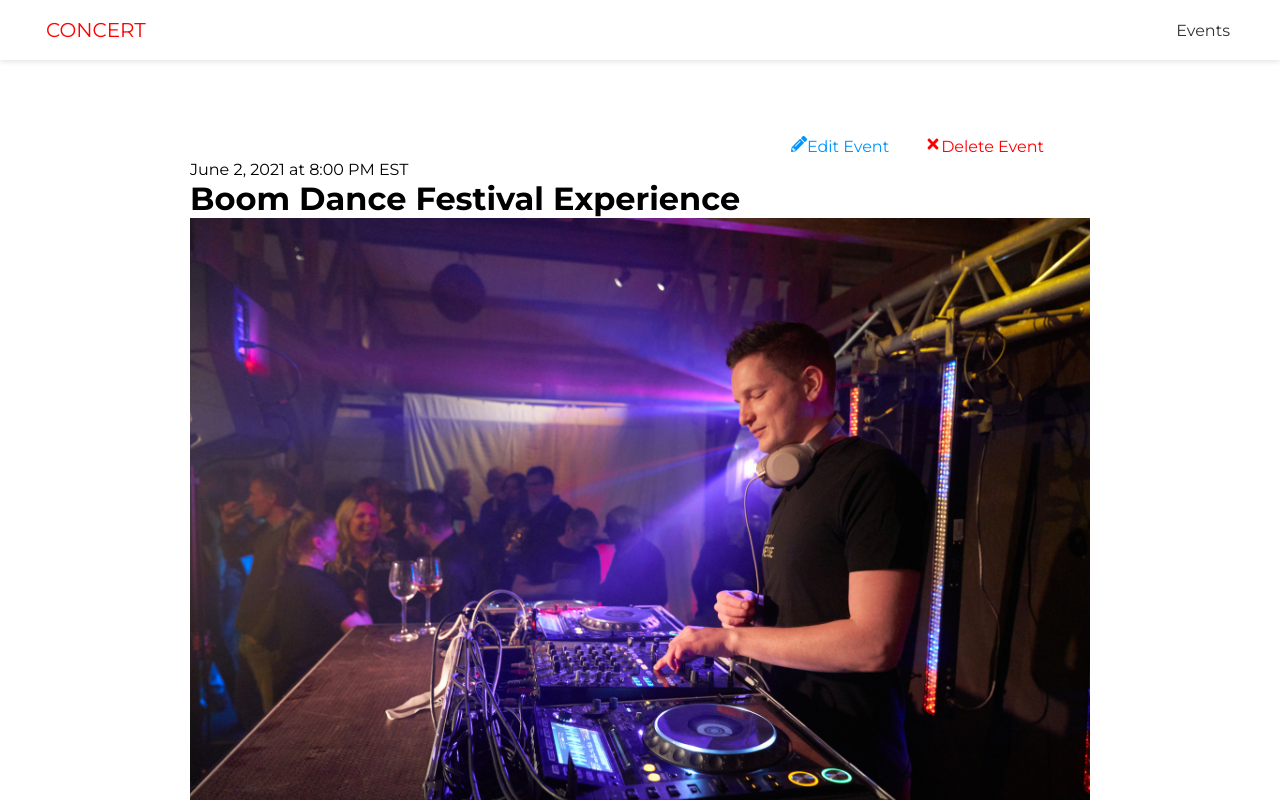
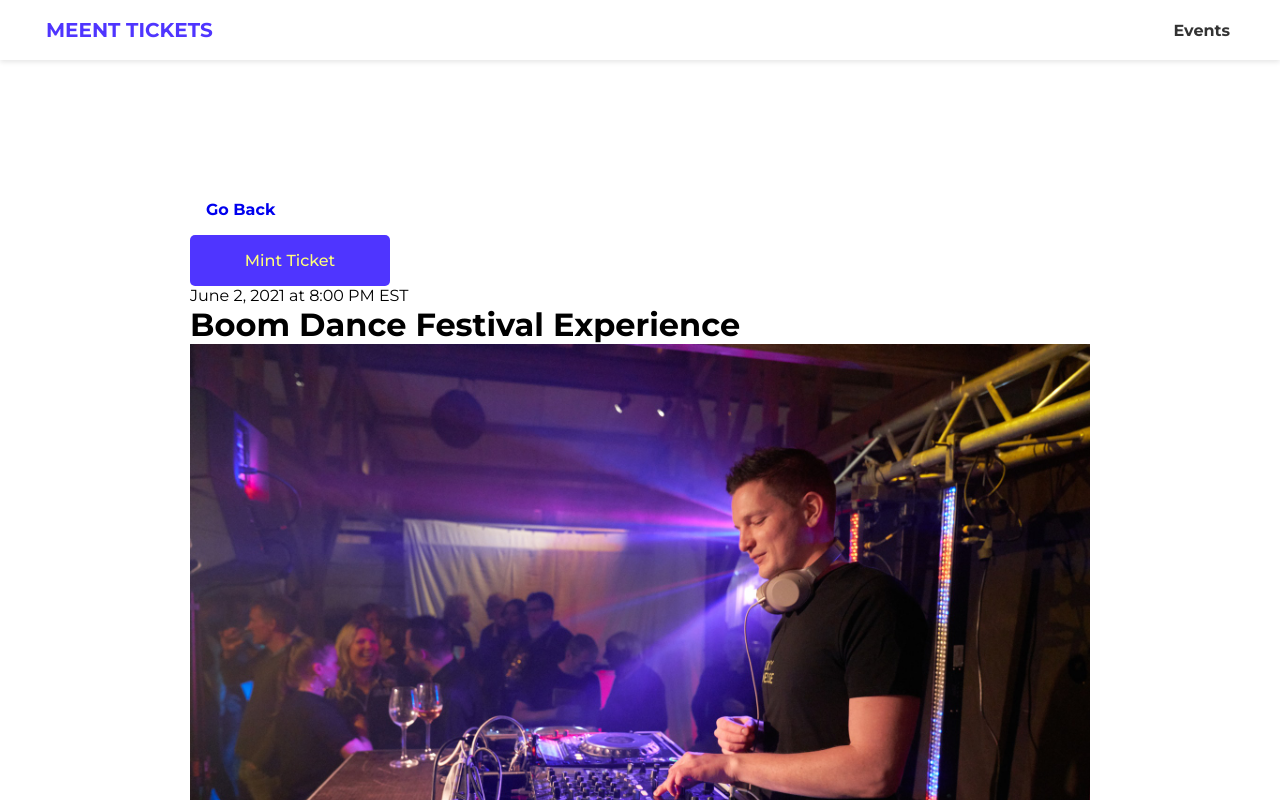
Before and after one commit to daniel0ar/MeentFrontend, a Next.js app: page /events/boom-dance-festival-experience in a window 1280 px wide. Shown: the top 800 px of the page. Built offline with nearby package versions, Linux system fonts and the light colour scheme; no server answers.

Commit message:
style: Modify colors and buttons

```diff
--- a/src/components/Footer.js
+++ b/src/components/Footer.js
@@ -5,7 +5,7 @@ import styles from "../styles/footer.module.scss";
 const Footer = () => {
     return (
         <footer className={styles.footer}>
-            <p>Copyright &copy; Concert 2023</p>
+            <p>No Copyright; Meent 2023</p>
             <p><Link href="/about">About This Project</Link></p>
         </footer>
     );
--- a/src/components/Header.js
+++ b/src/components/Header.js
@@ -5,7 +5,7 @@ const Header = () => {
     return (
         <header className={styles.header}>
             <div className={styles.logo}>
-                <Link href="/">Concert</Link>
+                <Link href="/">Meent Tickets</Link>
             </div>
 
             <nav>
--- a/src/pages/events/[slug].js
+++ b/src/pages/events/[slug].js
@@ -4,7 +4,6 @@ import { API_URL } from "@/config";
 import styles from "@/styles/sevent.module.scss"
 import Link from "next/link";
 import Image from "next/image";
-import { FaPencilAlt, FaTimes } from "react-icons/fa";
 
 function EventPage(props) {
 
@@ -17,11 +16,16 @@ function EventPage(props) {
     return (
         <Layout>
             <div className={styles.event}>
-
-                {/* Buttons */}
+                <Link href={"/events"} className={styles.back}>Go Back</Link>
+                {/* Buttons
                 <div className={styles.controls}>
                     <Link href={`/events/edit/${event.id}`}><FaPencilAlt />Edit Event</Link>
                     <Link href="#" className={styles.delete} onClick={deleteEvent}><FaTimes />Delete Event</Link>
+                </div>*/}
+
+                {/* Button for minting */}
+                <div className={styles.link}>
+                    <Link href="" className='btn'>Mint Ticket</Link>
                 </div>
 
                 {/* Date and Time */}
@@ -44,8 +48,6 @@ function EventPage(props) {
 
                 <h3>Venue: {event.venue}</h3>
                 <p>{event.address}</p>
-
-                <Link href={"/events"} className={styles.back}>Go Back</Link>
             </div>
         </Layout>
     )
--- a/src/styles/event.module.scss
+++ b/src/styles/event.module.scss
@@ -1,3 +1,7 @@
+$color-primary: #ffff7cff;
+$color-secondary: #4f35ffff;
+$color-ternary: #ca7ffeff;
+
 .event {
     display: flex;
     justify-content: space-between;
@@ -19,17 +23,22 @@
 }
 
 .link {
-    background: orangered;
+    background: $color-primary;
     border-radius: 5px;
     transition: all 0.3s ease;
 
     a {
-        color: white;
+        color: $color-secondary;
         font-weight: 500;
     }
 
     &:hover {
-        background: darken($color: orangered, $amount: 5%);
+        background: darken($color: $color-primary, $amount: 20%);
+        cursor: pointer ;
+
+        a {
+            font-weight: bolder;
+        }
     }
 }
 
--- a/src/styles/global.scss
+++ b/src/styles/global.scss
@@ -1,4 +1,8 @@
 @import url(https://fonts.googleapis.com/css?family=Montserrat:100,200,300,regular,500,600,700,800,900,100italic,200italic,300italic,italic,500italic,600italic,700italic,800italic,900italic);
+
+$color-primary: #ffff7cff;
+$color-secondary: #4f35ffff;
+$color-ternary: #ca7ffeff;
 
 * {
     padding: 0;
@@ -14,5 +18,5 @@ a {
     text-decoration: none;
     display: inline-block;
     margin: 1rem;
-    color: rgb(0, 149, 255);
+    font-weight: bold;
 }
--- a/src/styles/header.module.scss
+++ b/src/styles/header.module.scss
@@ -1,3 +1,7 @@
+$color-primary: #ffff7cff;
+$color-secondary: #4f35ffff;
+$color-ternary: #ca7ffeff;
+
 .header {
     display: flex;
     justify-content: space-between;
@@ -27,12 +31,12 @@
 
 
 .logo {
-    color: red;
+    color: $color-secondary;
     font-size: 20px;
     text-transform: uppercase;
 
     a {
-        color: red;
+        color: $color-secondary;
     }
 }
 
--- a/src/styles/sevent.module.scss
+++ b/src/styles/sevent.module.scss
@@ -1,3 +1,7 @@
+$color-primary: #ffff7cff;
+$color-secondary: #4f35ffff;
+$color-ternary: #ca7ffeff;
+
 .event {
     position: relative;
     padding-top: 40px;
@@ -34,3 +38,21 @@
     display: block;
     margin-top: 40px;
 }
+
+.link {
+    background: $color-secondary;
+    border-radius: 5px;
+    transition: all 0.3s ease;
+    max-width: 200px;
+    text-align: center;
+
+    a {
+        color: $color-primary;
+        font-weight: 500;
+    }
+
+    &:hover {
+        background: darken($color: $color-secondary, $amount: 20%);
+        cursor: pointer ;
+    }
+}
```
Also changed, not shown: 1 other file (tests, documents, lock files or other folders).
